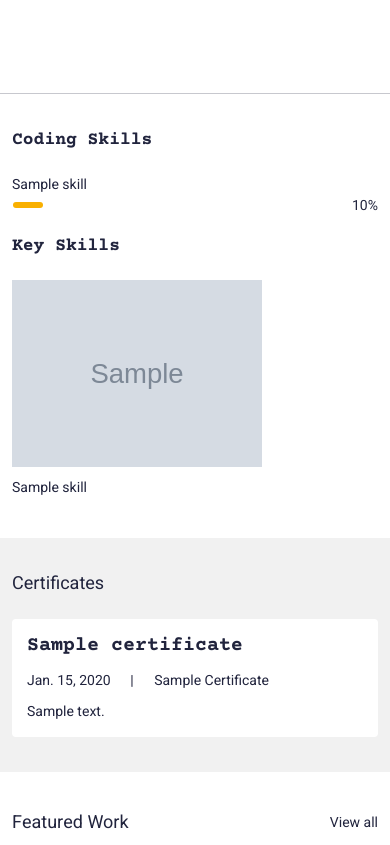
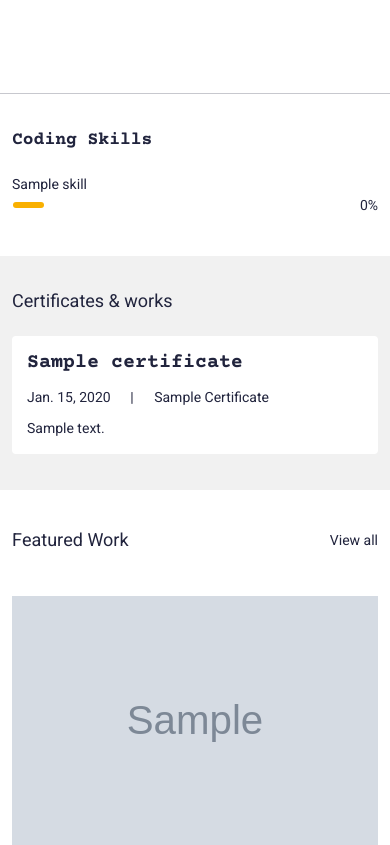
Before and after one commit to cuzzcuzz97/DjangoPortfo, a Django app: page / in a window 390 px wide. Shown: the part 562-1407 px from the top of the page. Run offline with Django 4.2, Linux system fonts and the light colour scheme; tables that the repository leaves empty hold one stand-in row (values such as "Sample post"); grey boxes marked "Sample" are stand-in pictures; data that the repository does not hold is empty; some libraries are stand-ins or nearby versions.

Commit message:
change a lot

```diff
--- a/main/templates/main/index.html
+++ b/main/templates/main/index.html
@@ -149,7 +149,7 @@
   <div class="sectionSpace pt-0">
     <div class="container">
       <div class="row skill-container">
-        <div class="col-md-auto skill-firstchild">
+        <!-- <div class="col-md-auto skill-firstchild">
           <div class="keySkillCol">
             <h4 class="smTitle pb-3">Key Skills</h4>
             {% for sk in me.userprofile.skills.all %}
@@ -165,7 +165,7 @@
             {% endif %}
             {% endfor %}
           </div>
-        </div>
+        </div> -->
         <div class="col-md">
           <h4 class="smTitle pb-3">Coding Skills</h4>
           <div class="progressCol">
@@ -208,7 +208,7 @@
       containerSkill.appendChild(firstChildSkill)
 
 } else {
-      console.log('Viewport is greater than 768px');
+      // console.log('Viewport is greater than 768px');
 }
 
 
@@ -219,6 +219,9 @@
     let scrollActive = false
 
     window.addEventListener('scroll', function() {
+      const bodyscroll  = document.body.scrollTop
+      console.log(bodyscroll)
+      // if (document.querySelector('#skills').offsetHeight)
       scrollActive = true
     })
 
@@ -232,7 +235,7 @@
       for (let index = 0; index < bar.offsetWidth; index++) {
         setTimeout(() => {
           bar.style.width = index + 'px'
-        }, index * 10);
+        }, index * 5);
       }
       bar.width
     })
@@ -267,10 +270,8 @@
     <div class="container">
       <div class="row pb-3">
         <div class="col">
-          <h4 class="smText regular">Certificates</h4>
+          <h4 class="smText regular">Certificates & works</h4>
         </div>
-
-
       </div>
       <div class="sliderOuter">
         <div class="swiper certificatesSlider">
@@ -441,7 +442,7 @@
               <h4 class="lgTitle">{{p.name}}</h4>
             </div>
             <!--  -->
-            <div class="openDetailBtn" onclick="window.location.href='{% url 'main:portfolio' slug=p.slug %}'"><a>DETAIL</a></div>
+            <div class="openDetailBtn" ><a onclick="window.location.href='{% url 'main:portfolio' slug=p.slug %}'">DETAIL</a></div>
           </div>
         </div>
         {% endif %}
--- a/static/css/style.css
+++ b/static/css/style.css
@@ -45,7 +45,7 @@
   text-decoration: none;
 }
 section {
-  opacity: 0;
+  /* opacity: 0; */
   transition: all 500ms ease-in;
 }
 
--- a/static/js/script.js
+++ b/static/js/script.js
@@ -15,11 +15,9 @@
 const sections = document.querySelectorAll('section')
 // const sectionsOffsetTop = []
 const bodyHeight = document.body.scrollHeight;
-console.log(`Body height is: ${bodyHeight}px`);
 
 const animationBox = document.querySelectorAll('.portfolioCard')
 animationBox.forEach((item) => {
-  console.log(item)
   item.style.top = '2000px';
 })
 
```
